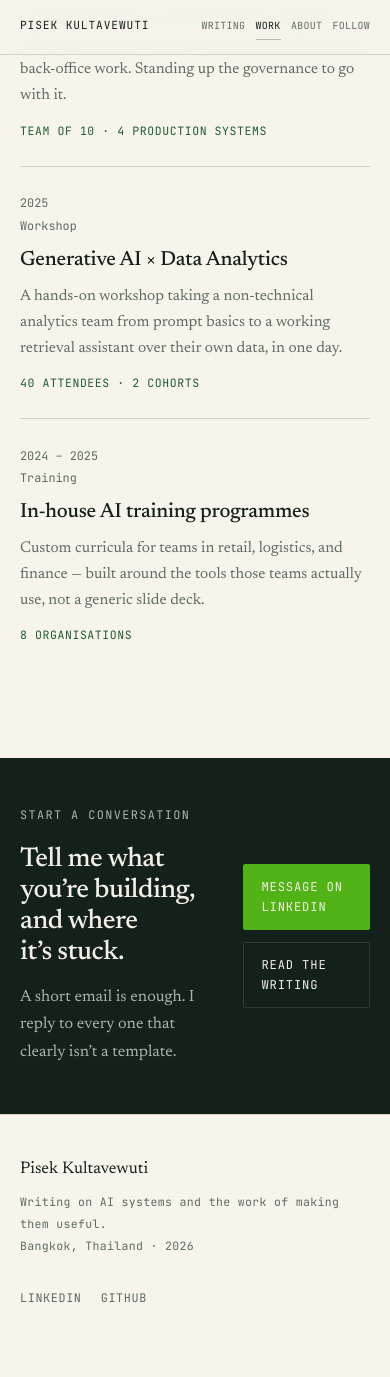
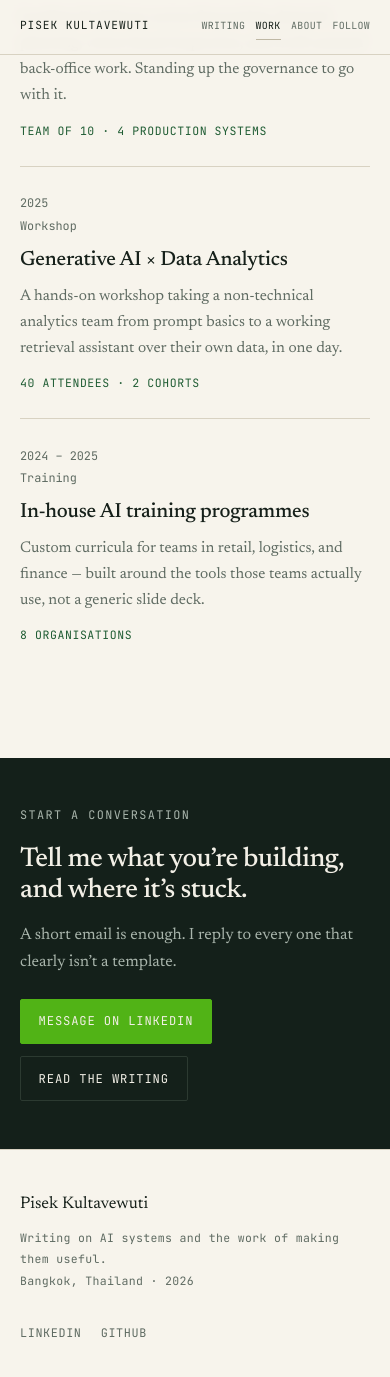
Before and after one commit to casedone/casedone, a Jekyll site: the page built from work/index.html, in a window 390 px wide and 1400 px high, scrolled down 1740 px. Shown: the top 1377 px of the window. Built offline with Jekyll 4.4.1, drawn with Linux system fonts in a browser that asks for light colours.

Commit message:
fix(work): stack the enquire band on narrow screens
The band was two inline grid columns with no breakpoint, so at 390px the
copy sat in a 191px column and both buttons in 127px. Move the styles into
site.css and collapse to one column under 780px.

```diff
--- a/assets/css/site.css
+++ b/assets/css/site.css
@@ -154,6 +154,10 @@ body { font-size: 19.5px; }
   letter-spacing: -.012em; text-wrap: pretty;
 }
 
+/* ---------- enquire band (work page) ---------- */
+.enquire-band { display: grid; grid-template-columns: 1.2fr .8fr; gap: 2rem; align-items: center; }
+.enquire-actions { display: flex; gap: .8rem; flex-wrap: wrap; justify-content: flex-end; }
+
 /* ---------- responsive ---------- */
 @media (max-width: 1000px) {
   .story { grid-template-columns: 1fr 300px; }
@@ -169,6 +173,8 @@ body { font-size: 19.5px; }
   .night--d3 .split { grid-template-columns: 1fr; }
   .night--d3 figure { max-width: 240px; }
   .night--d3 figure img { aspect-ratio: 1; }
+  .enquire-band { grid-template-columns: 1fr; gap: 1.4rem; }
+  .enquire-actions { justify-content: flex-start; }
 }
 @media (max-width: 520px) {
   .run { grid-template-columns: 1fr; }
--- a/work/index.html
+++ b/work/index.html
@@ -96,13 +96,13 @@ description: Advisory and in-house AI training — the practice behind the writi
 
   <!-- dark CTA band -->
   <section class="night" id="enquire" style="margin-top:3rem;">
-    <div class="shell" style="display:grid;grid-template-columns:1.2fr .8fr;gap:2rem;align-items:center;">
+    <div class="shell enquire-band">
       <div>
         <p class="eyebrow"><span>Start a conversation</span></p>
         <h2>Tell me what you&rsquo;re building, and where it&rsquo;s stuck.</h2>
         <p class="night-lede">A short email is enough. I reply to every one that clearly isn&rsquo;t a template.</p>
       </div>
-      <div style="display:flex;gap:.8rem;flex-wrap:wrap;justify-content:flex-end;">
+      <div class="enquire-actions">
         <a class="btn btn-solid" href="{{ site.linkedin_url }}" target="_blank" rel="noopener">Message on LinkedIn</a>
         <a class="btn" href="{{ '/writing/' | relative_url }}" style="color:var(--on-night);border-color:var(--night-rule)">Read the writing</a>
       </div>
```
